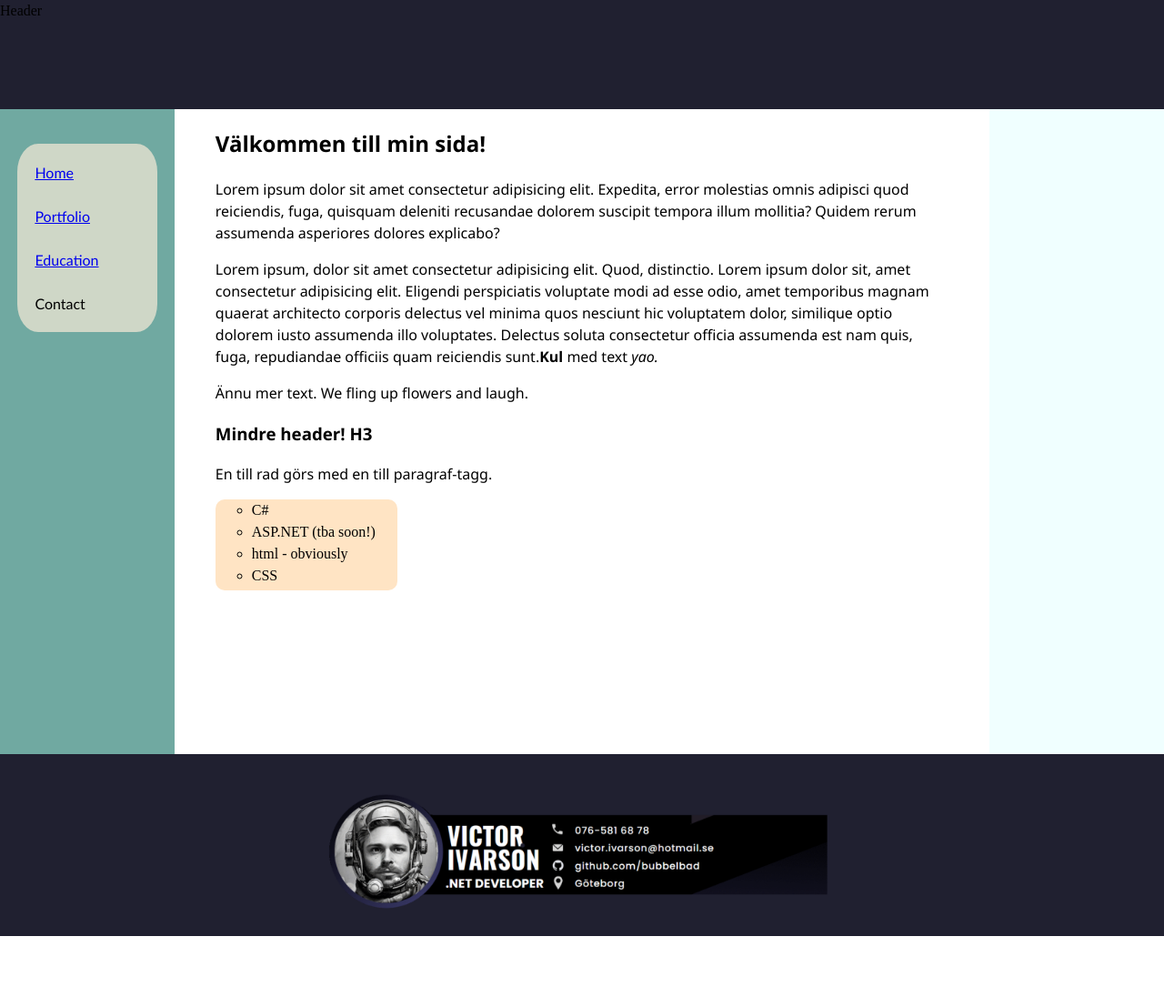
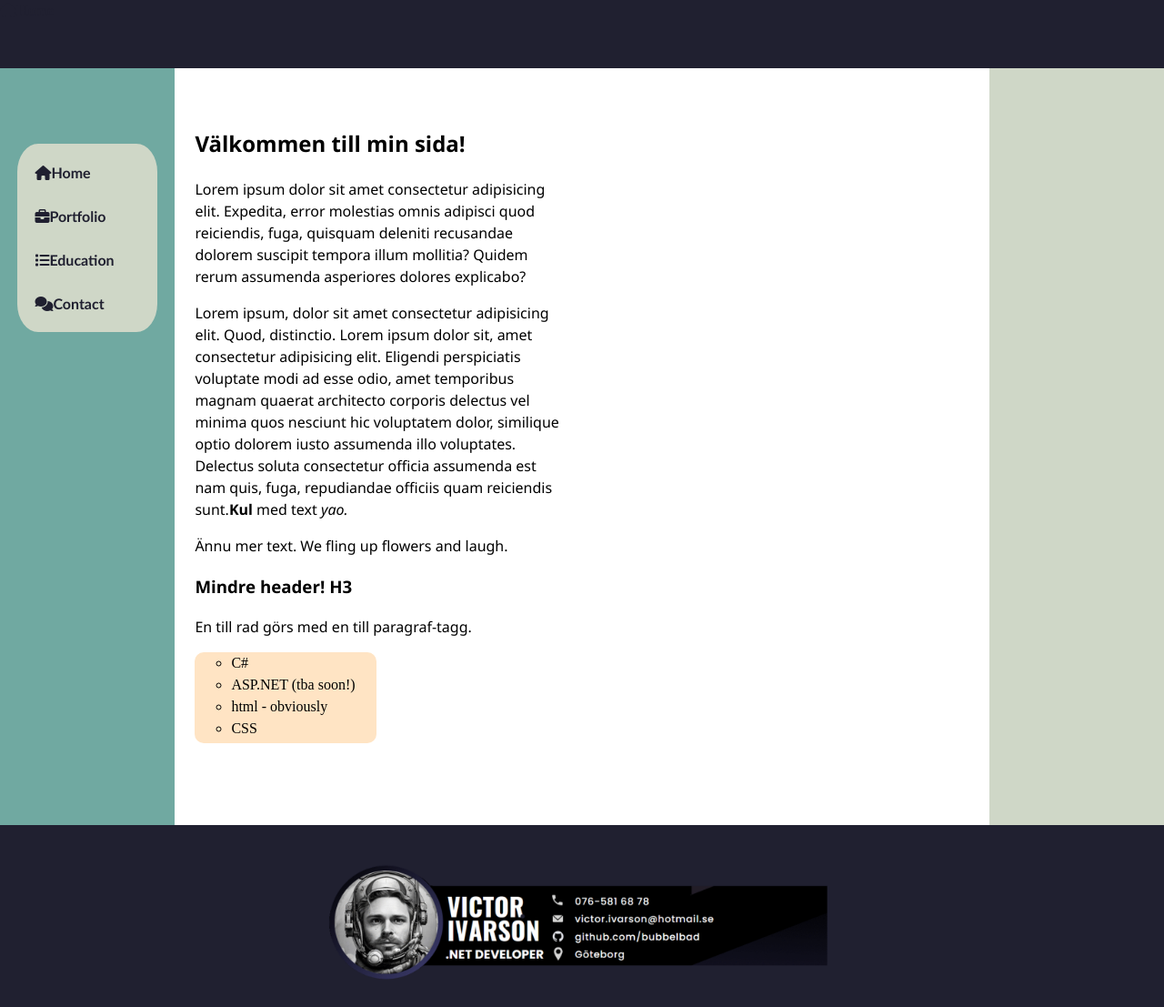
Before and after one commit to Bubbelbad/Bubbelbad.github.io, a plain HTML site: page index.html in a window 1280 px wide. Shown: the whole page at 91% size. Before the commit the page ends 1029 px from the top, so only its background shows below. Drawn offline with nearby package versions, Linux system fonts and the light colour scheme.

Commit message:
Changes to grid, nav-links and footer content

```diff
--- a/index.html
+++ b/index.html
@@ -8,11 +8,13 @@
         <link rel="stylesheet" type="text/css" href="https://necolas.github.io/normalize.css/8.0.1/normalize.css">
         <link rel="stylesheet" type="text/css" href="styles/style.css">
         <link rel="stylesheet" type="text/css" href="styles/index.css">
+        <link rel="stylesheet" href="https://cdnjs.cloudflare.com/ajax/libs/font-awesome/6.5.1/css/all.min.css">
+
     </head>
     <body>
         <!--- ===== Header Start ===== -->
         <header>
-           Header
+            <div><a href="index.html"><i class="fa fa-home"></i>Home</a></div>
         </header>
         <!-- ====== Grid-Container Start ===== -->
         <div class="grid-container">
@@ -21,13 +23,13 @@
                 <nav>
                     <ol class="navigation">
                         <div class="nav-list">
-                            <div><a href="index.html">Home</a></div>
+                            <div><a href="index.html"><i class="fa fa-home"></i>Home</a></div>
                             <br>
-                            <div><a href="portfolioPage.html">Portfolio</a></div>
+                            <div><a href="portfolioPage.html"><i class="fa fa-briefcase"></i>Portfolio</a></div>
                             <br>
-                            <div><a href="otherPage.html">Education</a></div>
+                            <div><a href="otherPage.html"><i class="fa fa-list"></i>Education</a></div>
                             <br>
-                            <div><a>Contact</a></div>
+                            <div><a href="otherPage.html"><i class="fa fa-comments"></i>Contact</a></div>
                         </div>
 
                     </ol>
--- a/styles/index.css
+++ b/styles/index.css
@@ -18,3 +18,7 @@
     margin-left: 5%;
     margin-bottom: 20%;
 }
+
+#first-image {
+    width: 100vw;
+}
--- a/styles/style.css
+++ b/styles/style.css
@@ -32,19 +32,30 @@ body {
     list-style-type: circle;
   }
 
+  a {
+    color: var(--bg-black-resin);
+    font-weight: bold;
+    text-decoration: none;
+  }
+
+  a:hover {
+    color: var(--bg-cerulian-blue)
+  }
+
+
   /* || Header and Main Navigation */
 
 header
 {
     background-color: var(--bg-black-resin);
     width: 100%;
-    height: 120px;
+    height: 75px;
     position: fixed;
 }
 
 .grid-container {
     display: grid;
-    grid-template-columns: 15% 70% 15%;
+    grid-template-columns: 15% 35% 35% 15%;
     grid-template-rows: auto auto;
 }
 
@@ -69,24 +80,22 @@ aside
 .nav-list {
     font-family: 'Gill Sans', 'Gill Sans MT', Calibri, 'Trebuchet MS', sans-serif;
 }
-.nav-list:hover {
-    font-style: italic;
-}
+
 
 .aside-right {
-    background-color:azure;
+    background-color:var(--text-ash-gray);
     align-items: right;
-    grid-column: 3;
+    grid-column: 4;
     grid-row: 1;
     padding-top: 120px;
 }
 
 main
 {
-    background-color: var(white);
+
     grid-column: 2;
     grid-row: 1;
-    min-height: 600px;
+    min-height: 50vw;
     padding-top: 120px;
     align-items: right;
 }
@@ -94,11 +103,14 @@ main
 footer
 {
     background-color: var(--bg-black-resin);
-    grid-column: 1 / 4;
+    grid-column: 1 / 5;
     grid-row: 2;
     width: 100%;
     height: auto;
     align-items: center;
+    color:rgb(155, 155, 155);
+    line-height:0%;
+    list-style: circle;
 }
 
 .banner {
```
Also changed, not shown: otherPage.html (+17 -5 lines), portfolioPage.html (+6 -5 lines), styles/grid-portfolio.css (+4 -4 lines).
